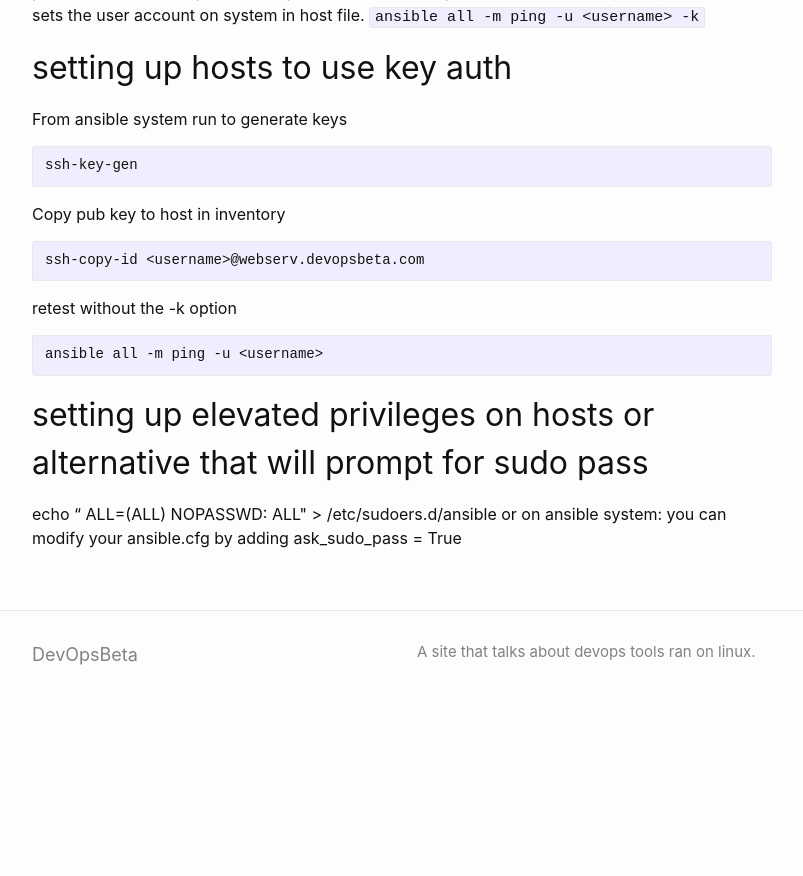
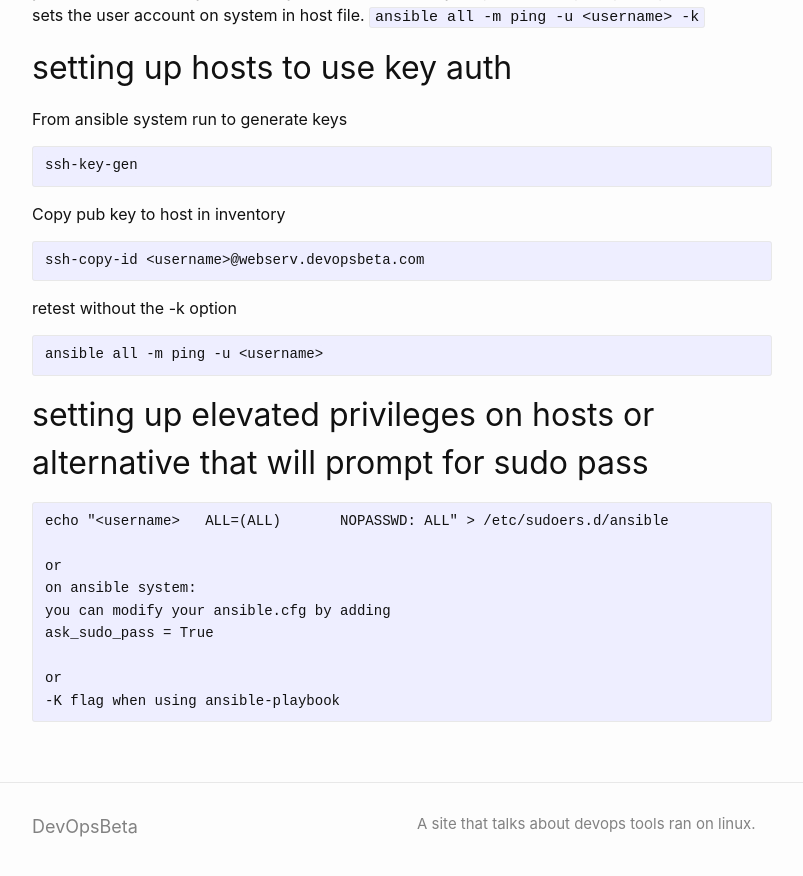
Before and after one commit to devOpsBeta/devopsbeta.github.io, a Jekyll site: the page built from _posts/2020-01-29-ansibleGuide.md, in a window 1280 px wide and 900 px high, scrolled down 887 px. Shown: the top 876 px of the window, without its empty margins (238-1041 px from the left). Built offline with Jekyll 4.4.1, drawn with Linux system fonts in a browser that asks for light colours; before the commit the page ends 1615 px from its top, so only the background shows below that.

Commit message:
Update 2020-01-29-ansibleGuide.md

````diff
--- a/_posts/2020-01-29-ansibleGuide.md
+++ b/_posts/2020-01-29-ansibleGuide.md
@@ -43,8 +43,14 @@ ansible all -m ping -u <username>
 ```
 
 ## setting up elevated privileges on hosts or alternative that will prompt for sudo pass
+```
 echo "<username>   ALL=(ALL)       NOPASSWD: ALL" > /etc/sudoers.d/ansible
+
 or
 on ansible system:
 you can modify your ansible.cfg by adding
 ask_sudo_pass = True
+
+or
+-K flag when using ansible-playbook
+```
````
